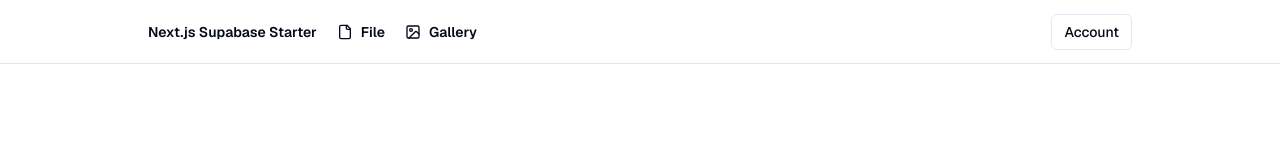
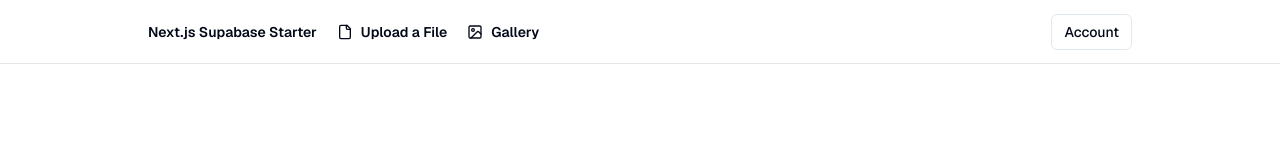
Before and after one commit to Jabril-Mahamud/nextjs-with-supabase, a Next.js app: page / in a window 1280 px wide. Shown: the top 160 px of the page. Built offline with nearby package versions, Linux system fonts and the light colour scheme; no server answers.

Commit message:
Just fixing a typo in the layout file, no big deal.

```diff
--- a/app/layout.tsx
+++ b/app/layout.tsx
@@ -40,8 +40,8 @@
                 <div className="w-full max-w-5xl flex justify-between items-center p-3 px-5 text-sm">
                   <div className="flex gap-5 items-center font-semibold">
                     <Link href={"/"}>Next.js Supabase Starter</Link>
-                    <Link href={"/file"} className="flex items-center gap-2">
-                      <File size={16} /> File
+                    <Link href={"/files"} className="flex items-center gap-2">
+                      <File size={16} /> Upload a File
                     </Link>
                     <Link href={"/gallery"} className="flex items-center gap-2">
                       <Image size={16} /> Gallery
```
